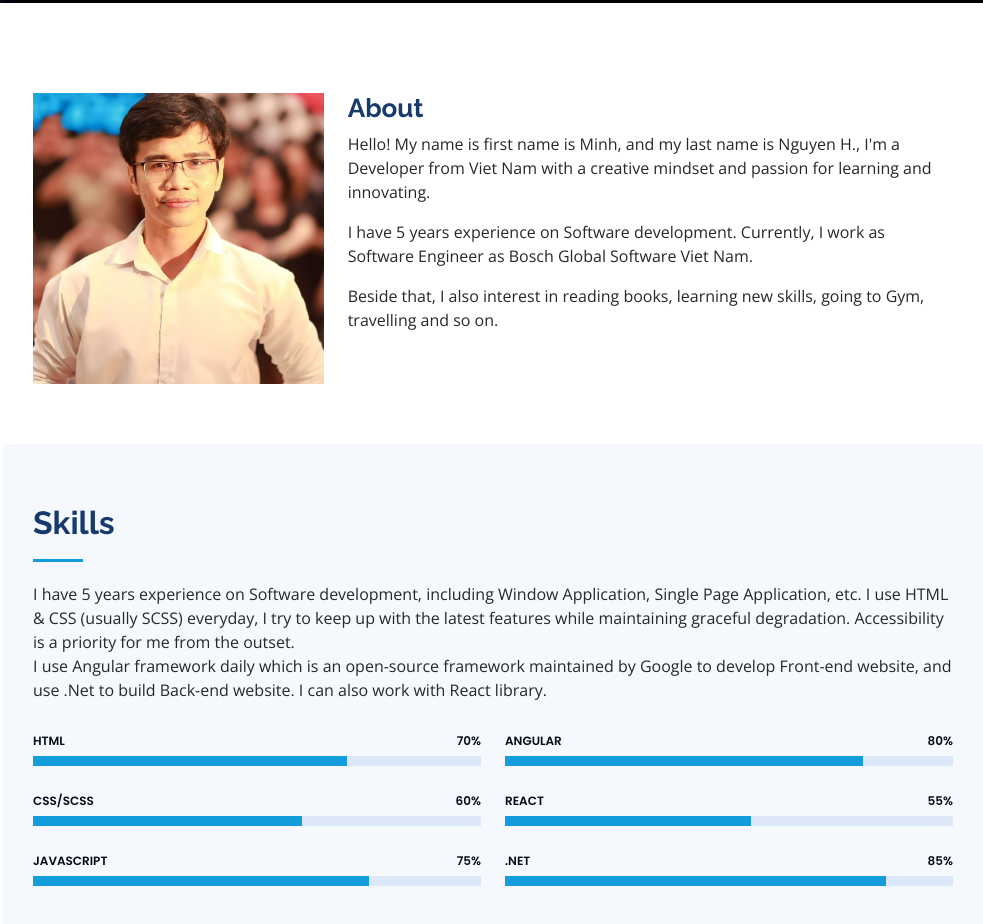
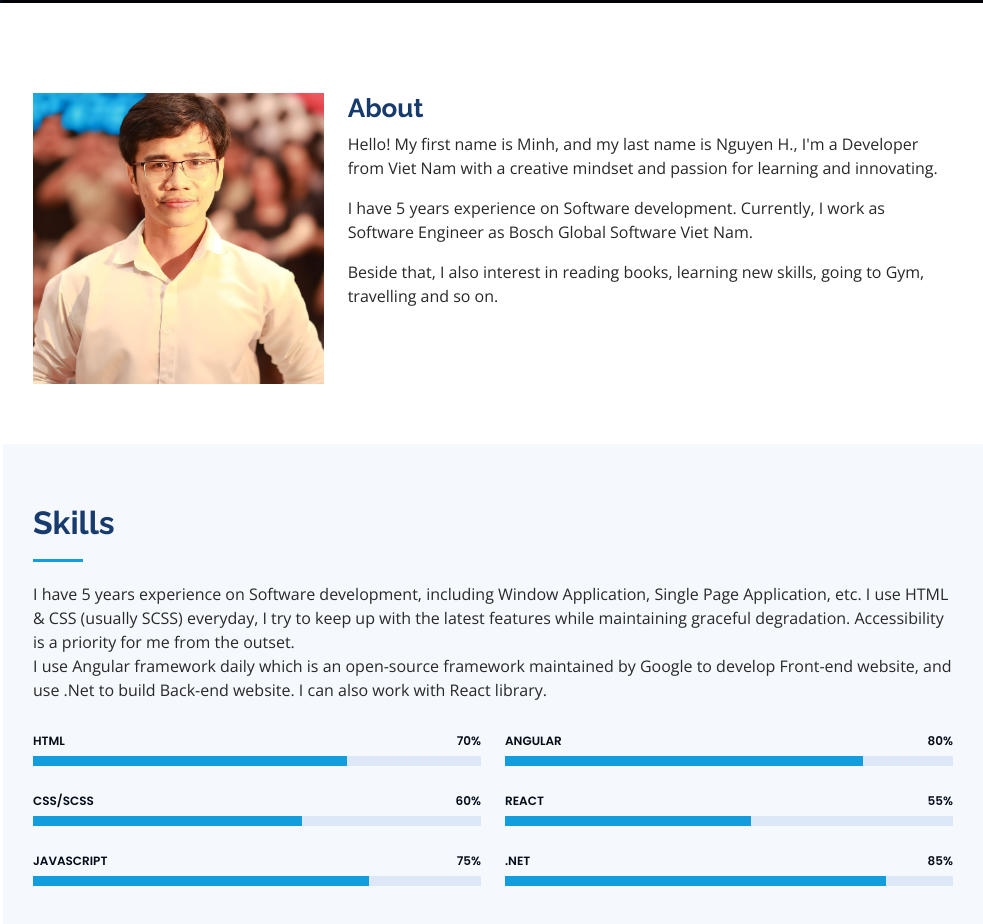
Before and after one commit to zeronguyen1995/zeronguyen1995.github.io, a plain HTML site: page index.html in a window 1280 px wide. Shown: the part 797-1721 px from the top of the page, without its empty margins (297-1280 px from the left). Drawn offline with nearby package versions, Linux system fonts and the light colour scheme.

Commit message:
fix about section

```diff
--- a/index.html
+++ b/index.html
@@ -140,7 +140,7 @@
             <div class="col-lg-8 pt-4 pt-lg-0 content" data-aos="fade-left">
               <h3>About</h3>
               <p>
-                Hello! My name is first name is Minh, and my last name is Nguyen
+                Hello! My first name is Minh, and my last name is Nguyen
                 H., I'm a Developer from Viet Nam with a creative mindset and
                 passion for learning and innovating.
               </p>
```
